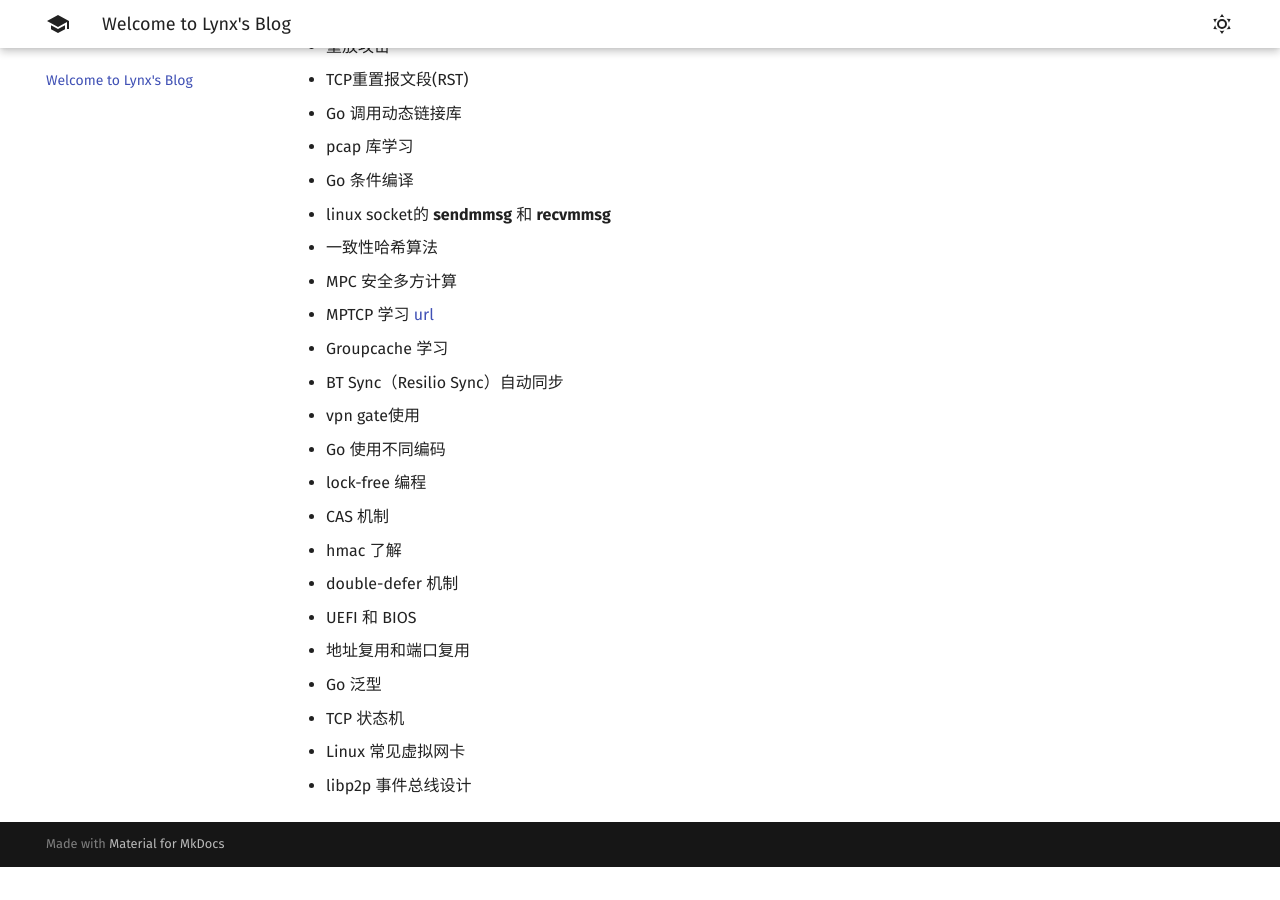
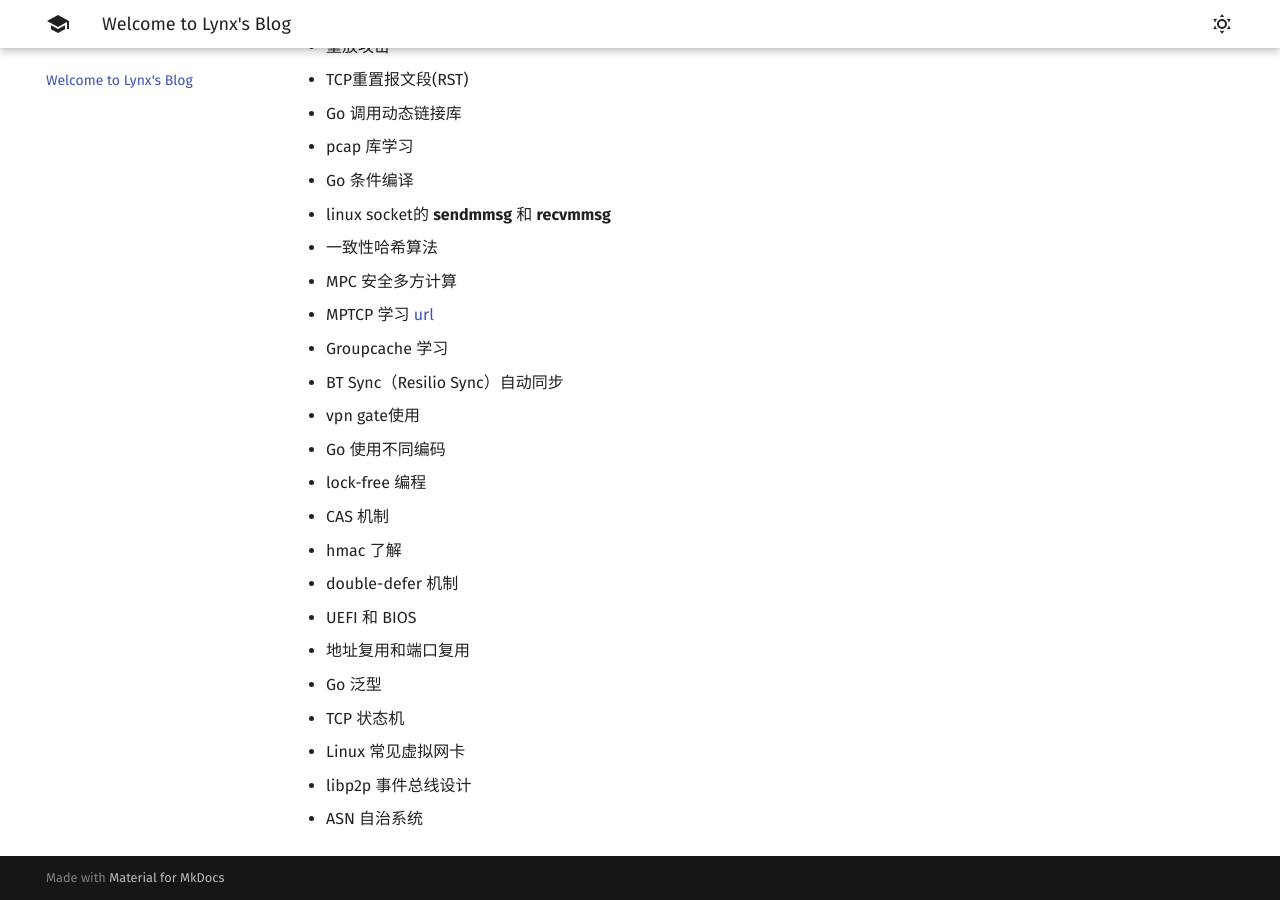
Before and after one commit to 1314liuwei/blog, an MkDocs documentation site: the page built from docs/index.md, in a window 1280 px wide and 900 px high, scrolled down 1110 px. Built offline with MkDocs 1.6.1 and Material for MkDocs 9.7.7, drawn with Linux system fonts in a browser that asks for light colours; before the commit the page ends 1977 px from its top, so only the background shows below that.

Commit message:
2023/07/26 周三

```diff
--- a/docs/index.md
+++ b/docs/index.md
@@ -51,3 +51,4 @@
 - TCP 状态机
 - Linux 常见虚拟网卡
 - libp2p 事件总线设计
+- ASN 自治系统
```
